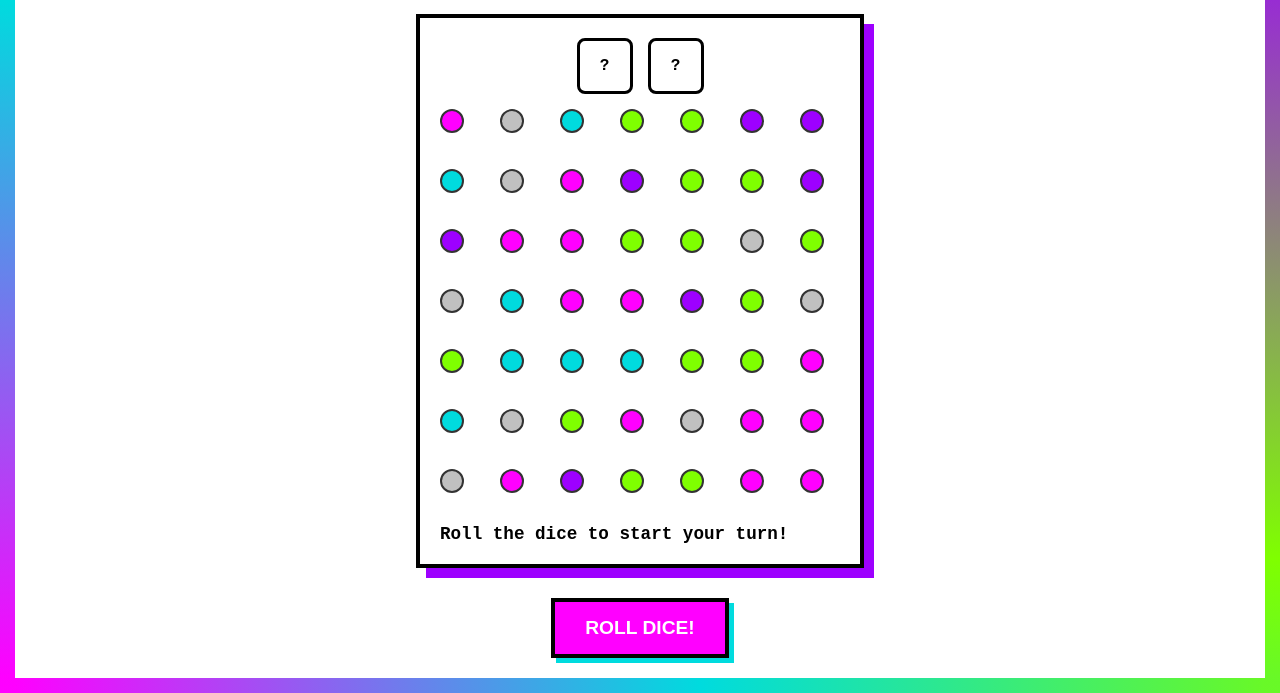
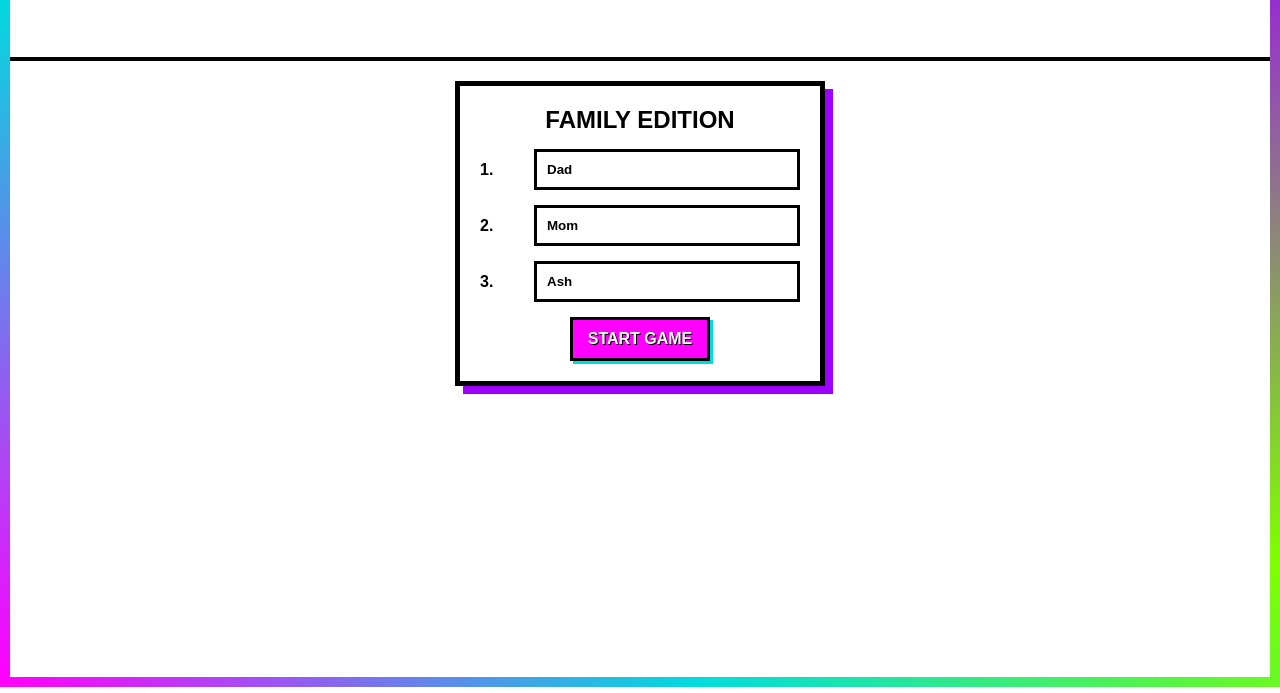
Before and after one commit to lastresortfabrication-sketch/Radical-box-it, a plain HTML site: page Index.html in a window 1280 px wide. Shown: the part 133-826 px from the top of the page. Drawn offline with Linux system fonts and the light colour scheme.

Commit message:
Update Index.html

```diff
--- a/Index.html
+++ b/Index.html
@@ -2,202 +2,155 @@
 <html lang="en">
 <head>
     <meta charset="UTF-8">
-    <meta name="viewport" content="width=device-width, initial-scale=1.0">
+    <meta name="viewport" content="width=device-width, initial-scale=1.0, maximum-scale=1.0, user-scalable=no">
     <title>RADICAL BOX-IT</title>
     <style>
-        :root {
-            --pink: #FF00FF;
-            --purple: #9D00FF;
-            --teal: #00DBDE;
-            --silver: #C0C0C0;
-            --chartreuse: #7FFF00;
-            --black: #000000;
-        }
-
-        body {
-            background-color: white;
-            font-family: 'Courier New', Courier, monospace;
-            display: flex;
-            flex-direction: column;
-            align-items: center;
-            margin: 0;
-            padding: 20px;
-            border: 15px solid;
-            border-image: linear-gradient(45deg, var(--pink), var(--teal), var(--chartreuse), var(--purple)) 1;
-            min-height: 90vh;
-        }
-
-        /* 80s Retro Header */
-        header {
-            text-align: center;
-            margin-bottom: 20px;
-            position: relative;
-        }
-
-        h1 {
-            font-size: 3rem;
-            margin: 0;
-            font-style: italic;
-            color: var(--black);
-            text-shadow: 3px 3px var(--teal), -3px -3px var(--pink);
-            letter-spacing: 5px;
-            text-transform: uppercase;
-        }
-
-        .subtitle {
-            background: var(--chartreuse);
-            display: inline-block;
-            padding: 5px 15px;
-            font-weight: bold;
-            transform: rotate(-2deg);
-            margin-top: 10px;
-        }
-
-        /* Game Board */
-        #game-container {
-            position: relative;
-            background: white;
-            padding: 20px;
-            border: 4px solid black;
-            box-shadow: 10px 10px 0px var(--purple);
-        }
-
-        .grid {
-            display: grid;
-            grid-template-columns: repeat(7, 40px);
-            grid-template-rows: repeat(7, 40px);
-            gap: 20px;
-        }
-
-        .dot {
-            width: 20px;
-            height: 20px;
-            border-radius: 50%;
-            border: 2px solid #333;
-        }
-
-        /* Controls */
-        #controls {
-            margin-top: 30px;
-            text-align: center;
-        }
-
-        button {
-            padding: 15px 30px;
-            font-size: 1.2rem;
-            font-weight: bold;
-            cursor: pointer;
-            background: var(--pink);
-            color: white;
-            border: 4px solid black;
-            box-shadow: 5px 5px 0px var(--teal);
-            text-transform: uppercase;
-        }
-
-        button:active {
-            box-shadow: 0px 0px 0px;
-            transform: translate(5px, 5px);
-        }
-
-        .dice-display {
-            display: flex;
-            gap: 15px;
-            justify-content: center;
-            margin-bottom: 15px;
-        }
-
-        .die {
-            width: 50px;
-            height: 50px;
-            border: 3px solid black;
-            border-radius: 8px;
-            display: flex;
-            align-items: center;
-            justify-content: center;
-            font-weight: bold;
-            background: white;
-        }
-
-        #status {
-            margin-top: 15px;
-            font-weight: bold;
-            font-size: 1.1rem;
-        }
+        :root { --pink: #FF00FF; --purple: #9D00FF; --teal: #00DBDE; --silver: #C0C0C0; --chartreuse: #7FFF00; --black: #000000; }
+        body { background-color: white; font-family: sans-serif; display: flex; flex-direction: column; align-items: center; margin: 0; padding: 0; min-height: 100vh; border: 10px solid; border-image: linear-gradient(45deg, var(--pink), var(--teal), var(--chartreuse), var(--purple)) 1; overflow-x: hidden; }
+        header { text-align: center; width: 100%; height: 180px; background: white; border-bottom: 4px solid black; display: flex; flex-direction: column; align-items: center; justify-content: center; }
+        h1 { font-size: 1.8rem; margin: 0; font-style: italic; text-shadow: 2px 2px var(--pink); text-transform: uppercase; font-weight: 900; }
+        #top-controls { display: none; flex-direction: column; align-items: center; gap: 5px; }
+        .dice-area { display: flex; align-items: center; gap: 10px; }
+        .die { width: 50px; height: 50px; border: 3px solid black; border-radius: 8px; display: flex; align-items: center; justify-content: center; font-weight: 900; font-size: 0.8rem; background: #eee; }
+        #status-bar { background: var(--chartreuse); font-weight: 900; padding: 5px 10px; border: 2px solid black; font-size: 1rem; width: 260px; text-align: center; margin: 5px 0; }
+        .btn-group { display: flex; gap: 8px; }
+        button { padding: 10px 15px; font-size: 1rem; font-weight: 900; cursor: pointer; background: var(--pink); border: 3px solid black; box-shadow: 3px 3px 0 var(--teal); text-transform: uppercase; color: white; text-shadow: 1px 1px black; }
+        button:disabled { background: #bbb; box-shadow: none; opacity: 0.6; }
+        #setup-screen { text-align: center; background: white; padding: 20px; border: 5px solid black; box-shadow: 8px 8px 0 var(--purple); width: 85%; max-width: 320px; margin-top: 20px; }
+        .p-row { margin: 15px 0; font-weight: 900; display: flex; justify-content: space-between; align-items: center; }
+        .p-row input { padding: 10px; width: 75%; border: 3px solid black; font-weight: bold; }
+        #game-container { display: none; flex-direction: column; align-items: center; margin-top: 10px; }
+        #board { position: relative; display: grid; grid-template-columns: repeat(7, 42px); grid-template-rows: repeat(7, 42px); gap: 12px; padding: 15px; border: 4px solid black; background: white; }
+        .dot { width: 20px; height: 20px; border-radius: 50%; border: 2px solid #333; z-index: 10; position: relative; }
+        .dot.selected { border: 3px solid black; background-color: var(--black) !important; transform: scale(1.1); }
+        .line { position: absolute; background: black; z-index: 5; pointer-events: none; border-radius: 4px; }
+        .line.h { height: 8px; margin-top: -4px; }
+        .line.v { width: 8px; margin-left: -4px; }
+        .box-fill { position: absolute; display: flex; align-items: center; justify-content: center; font-weight: 900; font-size: 1.6rem; color: var(--pink); text-shadow: 2px 2px black; z-index: 2; pointer-events: none; }
     </style>
 </head>
 <body>
 
-    <header>
-        <h1>RADICAL BOX-IT</h1>
-        <div class="subtitle">SHAKE IT UP!</div>
-    </header>
-
-    <div id="game-container">
-        <div class="dice-display">
+<header>
+    <h1>RADICAL BOX-IT</h1>
+    <div id="top-controls">
+        <div id="status-bar">Ready!</div>
+        <div class="dice-area">
             <div id="die1" class="die">?</div>
+            <button id="roll-btn" onclick="rollDice()">ROLL</button>
             <div id="die2" class="die">?</div>
         </div>
+        <div class="btn-group">
+            <button id="reroll-btn" style="visibility:hidden;" onclick="reRollOne()">RE-ROLL</button>
+            <button id="pass-btn" style="visibility:hidden;" onclick="endTurn()">PASS</button>
+        </div>
+    </div>
+</header>
 
-        <div id="grid" class="grid">
-            </div>
+<div id="setup-screen">
+    <h2 style="margin:0">FAMILY EDITION</h2>
+    <div class="p-row">1. <input id="n1" value="Dad"></div>
+    <div class="p-row">2. <input id="n2" value="Mom"></div>
+    <div class="p-row">3. <input id="n3" value="Ash"></div>
+    <button onclick="startGame()">START GAME</button>
+</div>
 
-        <div id="status">Roll the dice to start your turn!</div>
-    </div>
+<div id="game-container">
+    <div id="board"></div>
+</div>
 
-    <div id="controls">
-        <button onclick="rollDice()">Roll Dice!</button>
-    </div>
+<script>
+    var colors = ['pink', 'purple', 'teal', 'silver', 'chartreuse'];
+    var css = { pink:'#FF00FF', purple:'#9D00FF', teal:'#00DBDE', silver:'#C0C0C0', chartreuse:'#7FFF00', black:'#000000' };
+    var players = [], turnIdx = 0, roll = [], selIdx = null, dots = [], lines = new Set(), dblWild = 0;
 
-    <script>
-        const colors = ['pink', 'purple', 'teal', 'silver', 'chartreuse'];
-        const cssColors = {
-            pink: '#FF00FF',
-            purple: '#9D00FF',
-            teal: '#00DBDE',
-            silver: '#C0C0C0',
-            chartreuse: '#7FFF00',
-            black: '#000000'
-        };
+    function startGame() {
+        players = [];
+        for(var i=1; i<=3; i++) {
+            var n = document.getElementById('n'+i).value.trim();
+            if(n) players.push({n: n, initial: n.charAt(0).toUpperCase(), color: colors[i-1]});
+        }
+        document.getElementById('setup-screen').style.display = 'none';
+        document.getElementById('top-controls').style.display = 'flex';
+        document.getElementById('game-container').style.display = 'flex';
+        initBoard();
+        updateStatus();
+    }
 
-        let dotData = [];
+    function initBoard() {
+        var b = document.getElementById('board'); b.innerHTML = ''; dots = []; lines.clear();
+        for(var i=0; i<49; i++) {
+            var c = colors[Math.floor(Math.random()*5)];
+            var d = document.createElement('div'); d.className = 'dot'; d.style.background = css[c];
+            d.onclick = (function(idx) { return function() { handleDot(idx); }; })(i);
+            b.appendChild(d); dots.push({c: c, el: d});
+        }
+    }
 
-        function initGrid() {
-            const gridElement = document.getElementById('grid');
-            gridElement.innerHTML = '';
-            dotData = [];
+    function rollDice() {
+        var d1 = Math.floor(Math.random()*6), d2 = Math.floor(Math.random()*6);
+        roll = [d1===5?'black':colors[d1], d2===5?'black':colors[d2]];
+        updateDie('die1', roll[0]); updateDie('die2', roll[1]);
+        document.getElementById('roll-btn').disabled = true;
+        document.getElementById('reroll-btn').style.visibility = 'visible';
+        document.getElementById('pass-btn').style.visibility = 'visible';
+        dblWild = (roll[0]==='black' && roll[1]==='black') ? 2 : 0;
+        updateStatus(dblWild ? "DOUBLE WILD!" : "TAP 2 DOTS");
+    }
 
-            for (let i = 0; i < 49; i++) {
-                const randomColor = colors[Math.floor(Math.random() * colors.length)];
-                const dot = document.createElement('div');
-                dot.className = 'dot';
-                dot.style.backgroundColor = cssColors[randomColor];
-                gridElement.appendChild(dot);
-                dotData.push(randomColor);
+    function handleDot(i) {
+        if(roll.length === 0) return;
+        if(selIdx === null) { selIdx = i; dots[i].el.classList.add('selected'); }
+        else {
+            if(selIdx === i) { dots[i].el.classList.remove('selected'); selIdx = null; return; }
+            var key = [selIdx, i].sort(function(a,b){return a-b;}).join('-');
+            if(isValid(selIdx, i) && !lines.has(key)) {
+                lines.add(key); drawLine(selIdx, i);
+                var boxes = checkBoxes();
+                if(dblWild > 1) { dblWild--; updateStatus("2ND LINE!"); }
+                else if(dblWild === 1) { dblWild = 0; if(boxes > 0) resetTurn(false); else endTurn(); }
+                else { endTurn(); }
             }
+            dots[selIdx].el.classList.remove('selected'); selIdx = null;
         }
+    }
 
-        function rollDice() {
-            const d1 = Math.floor(Math.random() * 6);
-            const d2 = Math.floor(Math.random() * 6);
+    function isValid(a, b) {
+        var r1=Math.floor(a/7), c1=a%7, r2=Math.floor(b/7), c2=b%7;
+        if(Math.abs(r1-r2)+Math.abs(c1-c2) !== 1) return false;
+        if(dblWild > 0) return true;
+        var dc1=dots[a].c, dc2=dots[b].c, dr1=roll[0], dr2=roll[1];
+        return (((dr1==='black'||dc1===dr1)&&(dr2==='black'||dc2===dr2))||((dr1==='black'||dc2===dr1)&&(dr2==='black'||dc1===dr2)));
+    }
 
-            const die1Val = d1 === 5 ? 'black' : colors[d1];
-            const die2Val = d2 === 5 ? 'black' : colors[d2];
+    function drawLine(a, b) {
+        var d1=dots[a].el, d2=dots[b].el, l=document.createElement('div'); l.className='line';
+        var x1=d1.offsetLeft+10, y1=d1.offsetTop+10, x2=d2.offsetLeft+10, y2=d2.offsetTop+10;
+        if(y1===y2){ l.className+=' h'; l.style.width='56px'; l.style.left=Math.min(x1,x2)+'px'; l.style.top=y1+'px'; }
+        else { l.className+=' v'; l.style.height='56px'; l.style.top=Math.min(y1,y2)+'px'; l.style.left=x1+'px'; }
+        document.getElementById('board').appendChild(l);
+    }
 
-            updateDieDisplay('die1', die1Val);
-            updateDieDisplay('die2', die2Val);
+    function checkBoxes() {
+        var count = 0;
+        for(var r=0; r<6; r++) { for(var c=0; c<6; c++) {
+            var tl=r*7+c, tr=tl+1, bl=(r+1)*7+c, br=bl+1;
+            if(lines.has(tl+'-'+tr) && lines.has(bl+'-'+br) && lines.has(tl+'-'+bl) && lines.has(tr+'-'+br) && !document.getElementById('box'+tl)) {
+                var f = document.createElement('div'); f.id='box'+tl; f.className='box-fill';
+                f.innerText=players[turnIdx].initial; f.style.background=css[players[turnIdx].color];
+                f.style.left=(dots[tl].el.offsetLeft+13)+'px'; f.style.top=(dots[tl].el.offsetTop+13)+'px';
+                f.style.width='40px'; f.style.height='40px'; document.getElementById('board').appendChild(f); count++;
+            }
+        }}
+        return count;
+    }
 
-            document.getElementById('status').innerText = `You rolled ${die1Val.toUpperCase()} and ${die2Val.toUpperCase()}!`;
-        }
-
-        function updateDieDisplay(id, color) {
-            const el = document.getElementById(id);
-            el.style.backgroundColor = cssColors[color];
-            el.innerText = color === 'black' ? 'WILD' : '';
-            el.style.color = (color === 'black' || color === 'purple') ? 'white' : 'black';
-        }
-
-        // Initialize the board on load
-        initGrid();
-    </script>
+    function endTurn() { turnIdx = (turnIdx + 1) % players.length; resetTurn(true); }
+    function resetTurn(full) { if(full) { roll = []; clearDice(); } document.getElementById('roll-btn').disabled = false; document.getElementById('reroll-btn').style.visibility = 'hidden'; document.getElementById('pass-btn').style.visibility = 'hidden'; updateStatus(); }
+    function clearDice() { ['die1','die2'].forEach(function(id){ var e=document.getElementById(id); e.style.background='#eee'; e.innerText='?'; e.style.color='black'; }); }
+    function updateDie(id, c) { var e=document.getElementById(id); e.style.background=css[c]; e.innerText=c==='black'?'WILD':c.toUpperCase().substring(0,3); e.style.color=(c==='black'||c==='purple')?'white':'black'; }
+    function updateStatus(m) { document.getElementById('status-bar').innerText = m || players[turnIdx].n + "'s Turn"; }
+    function reRollOne() { var c = colors[Math.floor(Math.random()*5)]; roll[0] = c; updateDie('die1', c); document.getElementById('reroll-btn').style.visibility='hidden'; }
+</script>
 </body>
 </html>
```
